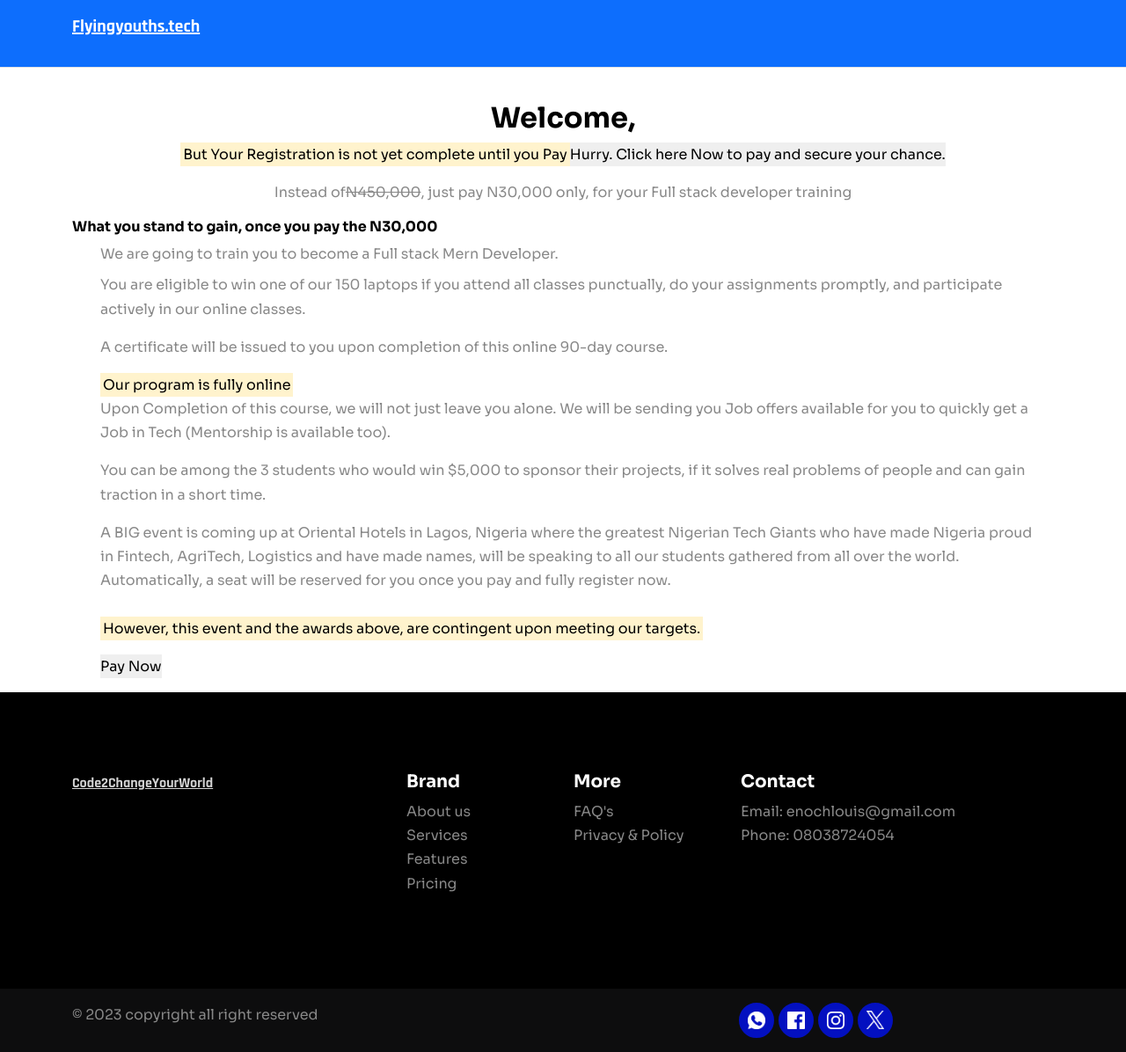
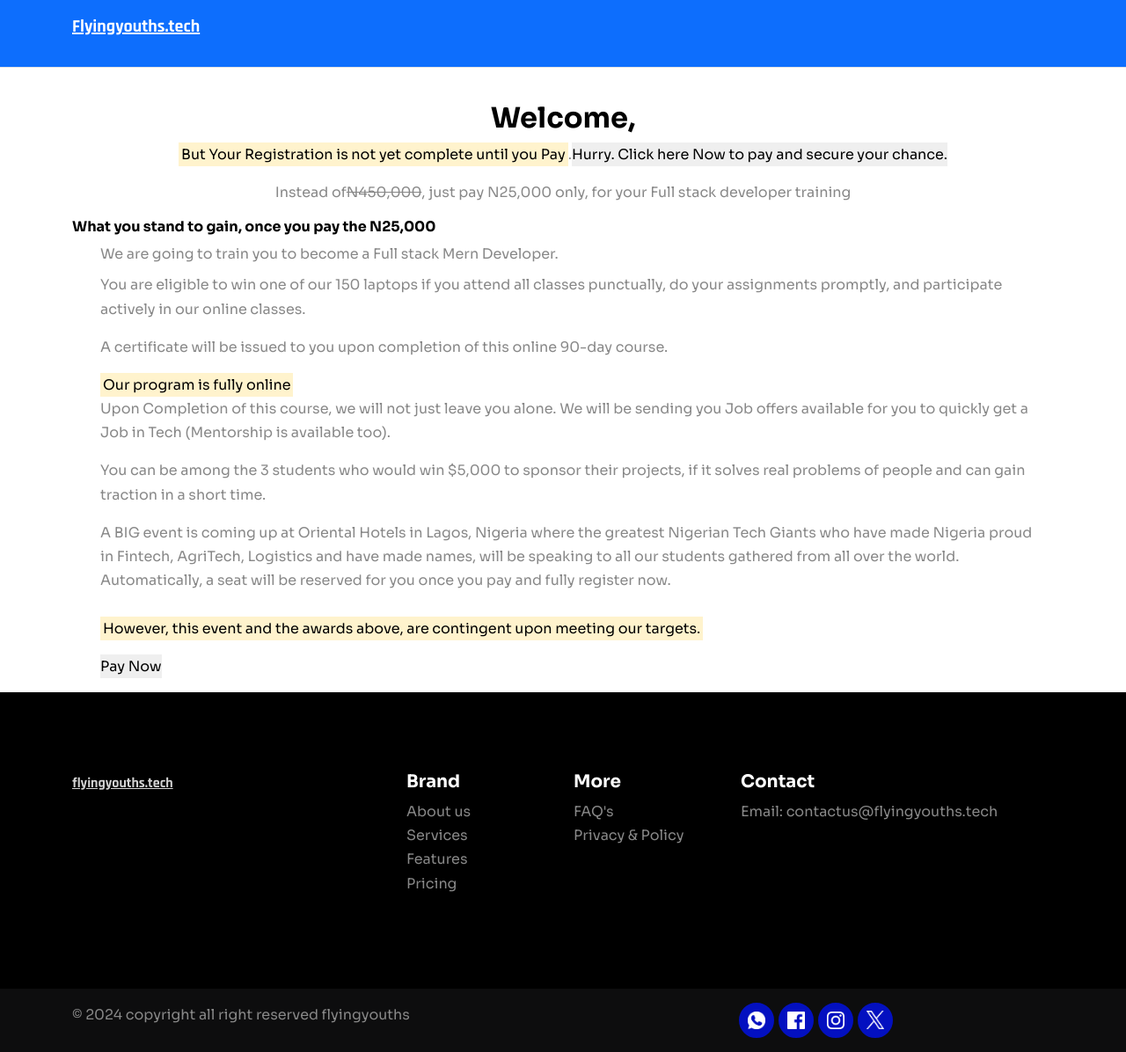
Before and after one commit to TimothyAttah/EnochLouisBootcamp, a React (Create React App) app in the folder frontend/: page /dashboard in a window 1280 px wide. Shown: the whole page at 88% size. Built offline with nearby package versions, Linux system fonts and the light colour scheme; sample sign-in values are in the browser's storage.

Commit message:
Changed dashboard url

```diff
--- a/frontend/src/components/Carousel.jsx
+++ b/frontend/src/components/Carousel.jsx
@@ -7,6 +7,7 @@ const Carousel = () => {
       className='carousel slide'
       data-bs-ride='carousel'
       data-bs-interval='3000'
+      style={{ marginTop: '30px' }}
     >
       <div className='carousel-indicators'>
         <button
--- a/frontend/src/components/footer/Footer.jsx
+++ b/frontend/src/components/footer/Footer.jsx
@@ -16,7 +16,7 @@ export const Footer = () => {
           <div className='row gy-4'>
             <div className='col-lg-4'>
               <Logo className='loading-text'>
-                <b>Code2ChangeYourWorld</b>
+                <b>flyingyouths.tech</b>
               </Logo>
             </div>
             <div className='col-lg-2'>
@@ -52,8 +52,7 @@ export const Footer = () => {
             <div className='col-lg-4'>
               <h5 className='text-white'>Contact</h5>
               <ul className='list-unstyled'>
-                <li>Email: enochlouis@gmail.com</li>
-                <li>Phone: 08038724054</li>
+                <li>Email: contactus@flyingyouths.tech</li>
               </ul>
             </div>
           </div>
@@ -64,7 +63,7 @@ export const Footer = () => {
           <div className='row'>
             <div className='col-md-6'>
               <p className='mb-0'>
-                © 2023 copyright all right reserved
+                © 2024 copyright all right reserved flyingyouths
                 <i className='bx bx-heart text-danger'></i>
               </p>
             </div>
--- a/frontend/src/pages/Dashboard.jsx
+++ b/frontend/src/pages/Dashboard.jsx
@@ -17,7 +17,7 @@ const Dashboard = () => {
               Welcome, {user?.firstname} {user?.lastname}
             </H2>
             <div>
-              {/* <p class='mb-3'>
+              <p class='mb-3'>
                 <mark>
                   But Your Registration is not yet complete until you Pay
                 </mark>
@@ -27,8 +27,8 @@ const Dashboard = () => {
                     Hurry. Click here Now to pay and secure your chance.
                   </button>
                 </a>
-              </p> */}
-              <p className='mb-3'>
+              </p>
+              {/* <p className='mb-3'>
                 <mark>
                   But Your Registration is not yet complete until you Pay
                 </mark>
@@ -38,18 +38,18 @@ const Dashboard = () => {
                     Hurry. Click here Now to pay and secure your chance.
                   </button>
                 </a>
-              </p>
+              </p> */}
               <p>
                 Instead of
                 <span style={{ textDecoration: 'line-through' }}>N450,000</span>
-                , just pay N30,000 only, for your Full stack developer training
+                , just pay N25,000 only, for your Full stack developer training
               </p>
             </div>
           </div>
         </div>
         <div className='row'>
           <div className='className="col-lg-12 mx-auto text-center"'>
-            <h6>What you stand to gain, once you pay the N30,000</h6>
+            <h6>What you stand to gain, once you pay the N25,000</h6>
             <ol>
               <li className='mb-2'>
                 We are going to train you to become a Full stack Mern Developer.
--- a/frontend/src/pages/Hero.jsx
+++ b/frontend/src/pages/Hero.jsx
@@ -4,7 +4,7 @@ import Carousel from '../components/Carousel';
 export const Hero = () => {
   return (
     <>
-      <div className='bree vh-100 d-flex align-items-center position-relative'>
+      <div className='bree vh-70 d-flex align-items-center position-relative'>
         <div className='container'>
           <div className='row'>
             <div className='col-lg-12  mx-auto text-center '>
--- a/frontend/src/pages/Pricing.jsx
+++ b/frontend/src/pages/Pricing.jsx
@@ -10,12 +10,12 @@ const Pricing = () => {
             <h2 className='text-primary'>Pricing</h2>
             <h4 className='opacity-25'>
               <p>
-                Just N30,000 ($30) only. <br /> A life-time opportunity. <br />
+                Just N25,000 ($25) only. <br /> A life-time opportunity. <br />
                 Take it!
               </p>
               <p>
                 <span>
-                  Registration closes on March 18th 2024. It is good to register
+                  Registration closes on May 31st 2024. It is good to register
                   early.
                 </span>
               </p>
--- a/frontend/src/redux/api.js
+++ b/frontend/src/redux/api.js
@@ -1,7 +1,7 @@
 import axios from 'axios';
 
-// export const baseURL = 'http://localhost:8080/api';
-export const baseURL = 'https://enoch-louis-bootcamp-2skl.vercel.app/api';
+export const baseURL = 'http://localhost:8080/api';
+// export const baseURL = 'https://enoch-louis-bootcamp-2skl.vercel.app/api';
 
 const API = axios.create({ baseURL: baseURL });
 
```
Also changed, not shown: 1 other file (tests, documents, lock files or other folders).
